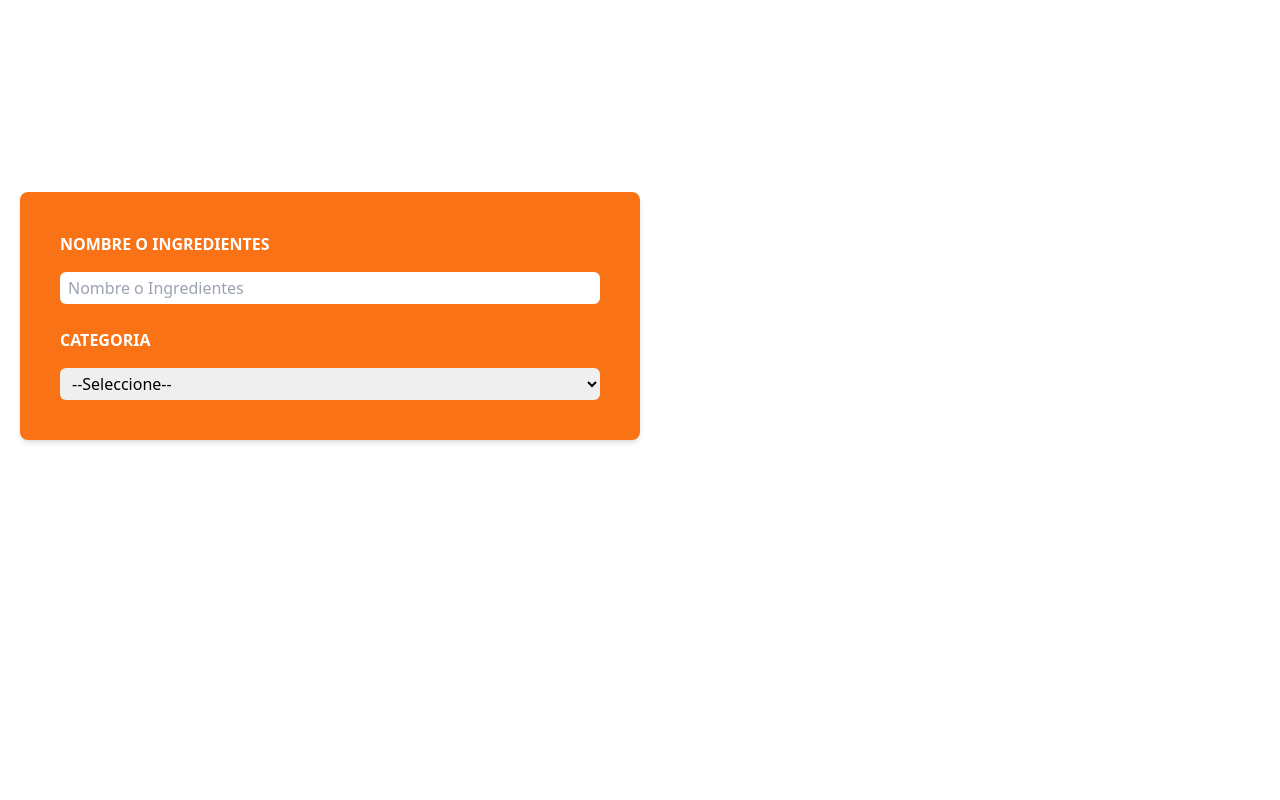
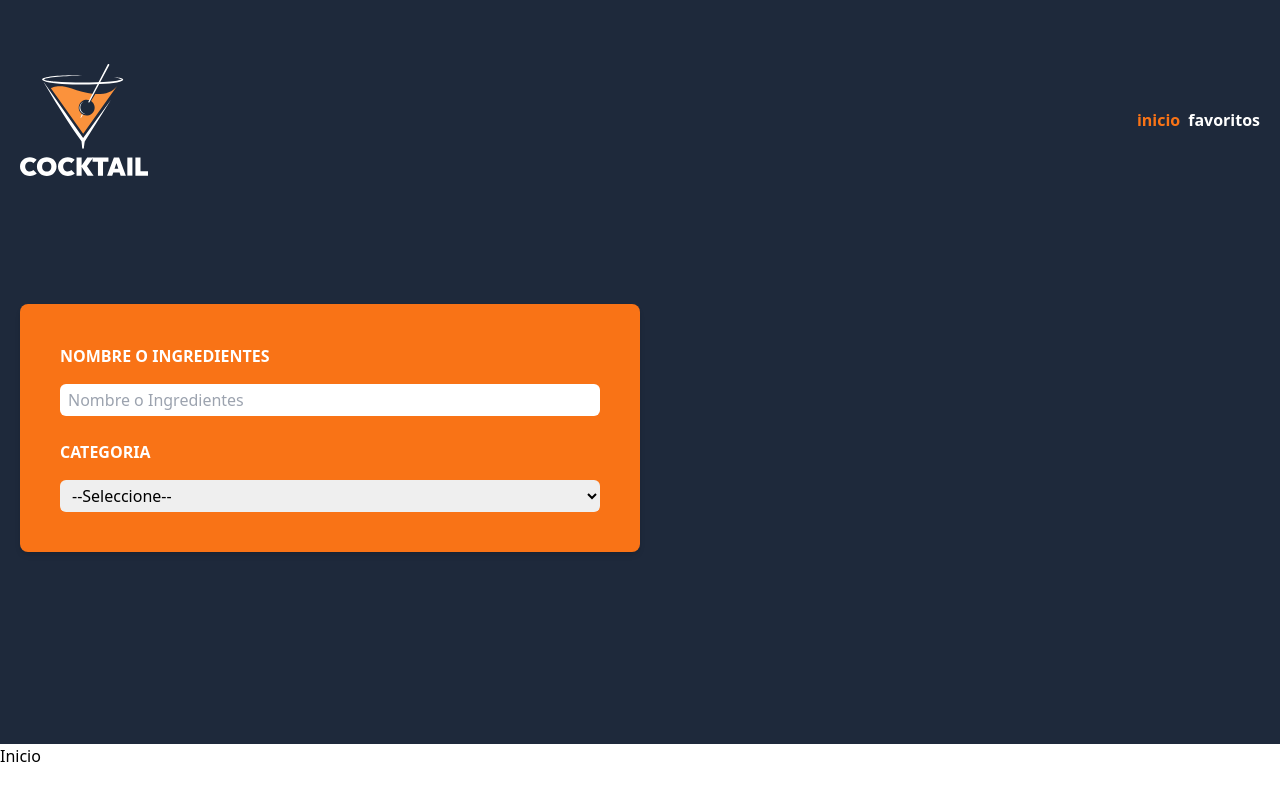
Before and after one commit to Manuel-Sanchez30/buscador-recetas, a Vue app: page / in a window 1280 px wide. Built offline with nearby package versions, Linux system fonts and the light colour scheme.

Commit message:
se crean las vistas inicio y favoritos, mejoras al componente header

```diff
--- a/src/App.vue
+++ b/src/App.vue
@@ -1,4 +1,5 @@
 <script setup>
+import { RouterView } from 'vue-router';
 import Header from './components/Header.vue';
 
 
@@ -8,4 +9,10 @@ import Header from './components/Header.vue';
 
   <Header/>
 
+  <main class="mx-auto container">
+
+    <RouterView/>
+  </main>
+
+
 </template>
--- a/src/components/Header.vue
+++ b/src/components/Header.vue
@@ -1,11 +1,21 @@
 <script setup>
+import { RouterLink } from 'vue-router';
+
 
 </script>
 <template>
-    <header>
+    <header class="bg-slate-800">
         <div class="mx-auto container px-5 py-16">
-            <div>
-
+            <div class="flex justify-between items-center">
+                <div>
+                    <RouterLink :to="{name: 'inicio'}">
+                        <img src="/public/img/logo.svg" alt="imagen logo" class="w-32">
+                    </RouterLink>
+                </div>
+                <nav class="text-white font-bold flex gap-2">
+                    <RouterLink :to="{name: 'inicio'}" active-class="text-orange-500">inicio</RouterLink>
+                    <RouterLink :to="{name: 'favoritos'}" active-class="text-orange-500">favoritos</RouterLink>
+                </nav>
             </div>
             <div>
                 <form class="md:w-1/2 2xl:w-1/3 bg-orange-500 my-32 p-10 space-y-6 rounded-lg shadow-md">
--- a/src/router/index.js
+++ b/src/router/index.js
@@ -1,21 +1,21 @@
 import { createRouter, createWebHistory } from 'vue-router'
-
+import inicio from '../views/InicioView.vue'
 
 const router = createRouter({
   history: createWebHistory(import.meta.env.BASE_URL),
   routes: [
-   /*  {
+    {
       path: '/',
-      name: 'home',
-      component: HomeView,
-    }, */
+      name: 'inicio',
+      component: inicio
+    },
     {
-      path: '/about',
-      name: 'about',
+      path: '/favoritos',
+      name: 'favoritos',
       // route level code-splitting
       // this generates a separate chunk (About.[hash].js) for this route
       // which is lazy-loaded when the route is visited.
-      //component: () => import('../views/AboutView.vue'),
+      component: () => import('../views/FavoritosView.vue'),
     },
   ],
 })
--- /dev/null
+++ b/src/views/FavoritosView.vue
@@ -0,0 +1,6 @@
+<script setup>
+
+</script>
+<template>
+    <h1>Favotiros</h1>
+</template>
--- /dev/null
+++ b/src/views/InicioView.vue
@@ -0,0 +1,6 @@
+<script setup>
+
+</script>
+<template>
+    <h1>Inicio</h1>
+</template>
```
